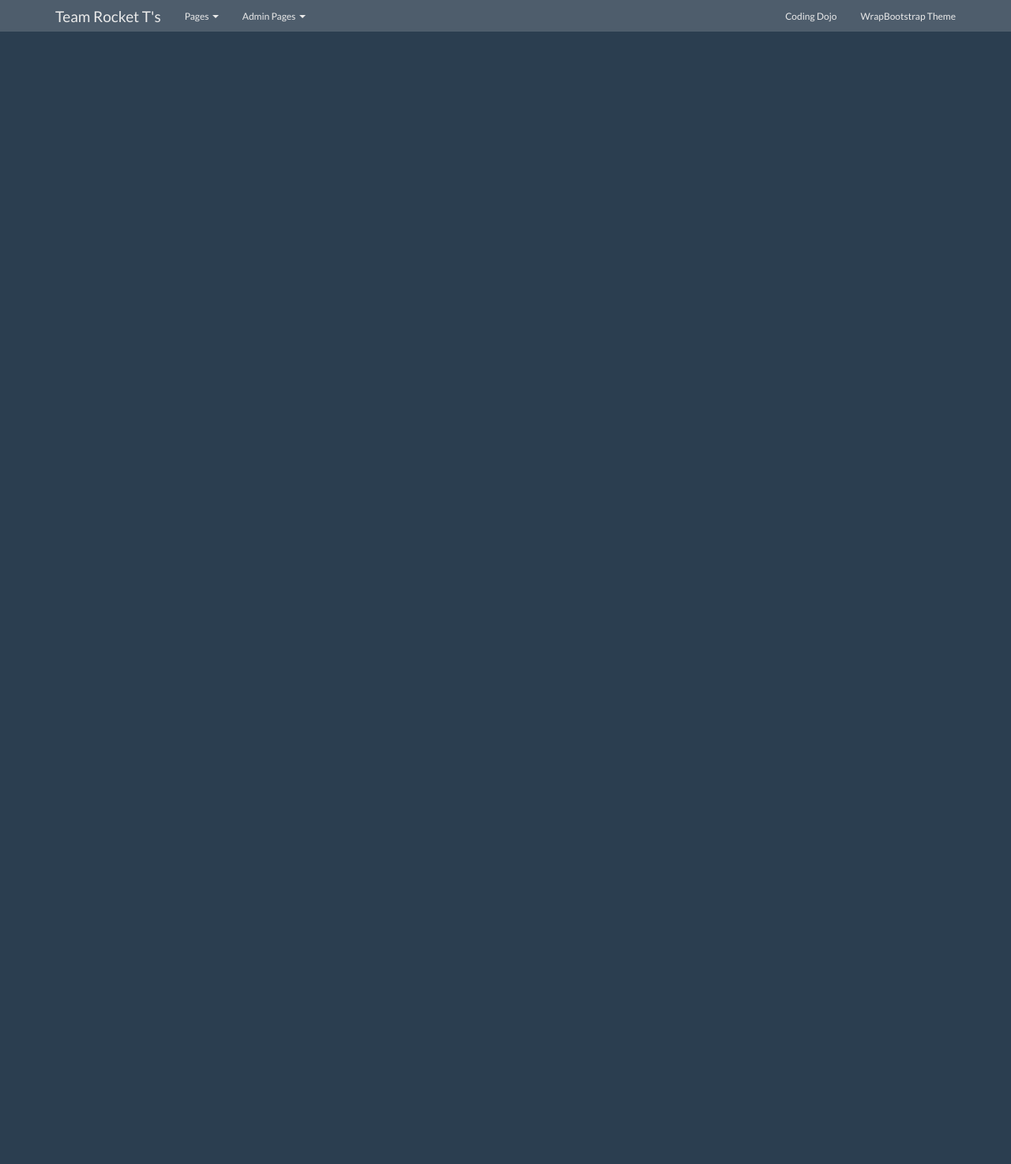
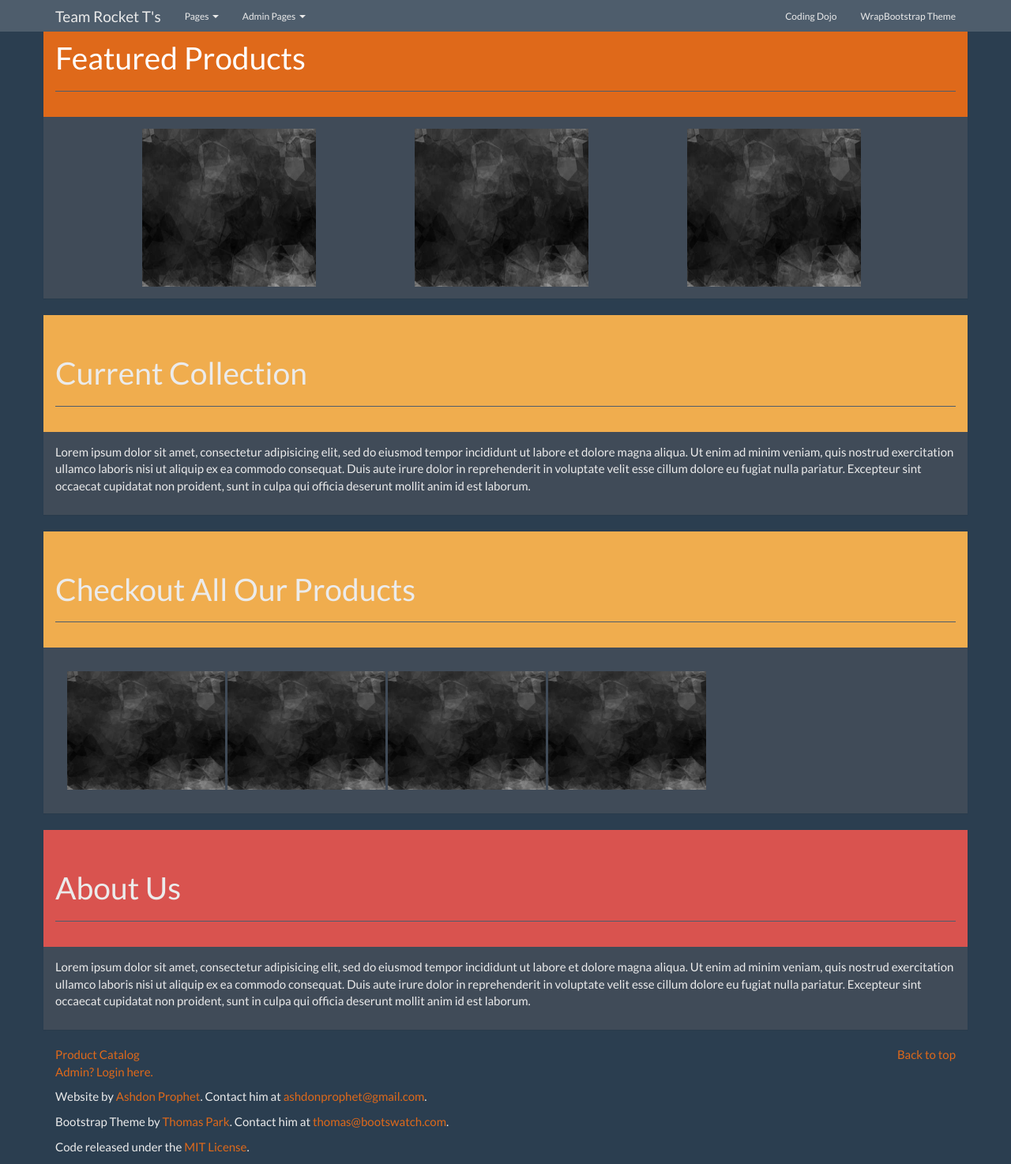
Before and after one commit to Ashdon-Prophet/project, a website: page client/index.html in a window 1280 px wide. Shown: the whole page at 79% size. Before the commit the page ends 800 px from the top, so only its background shows below. Drawn offline with nearby package versions, Linux system fonts and the light colour scheme.

Commit message:
basics updated

```diff
--- a/client/index.html
+++ b/client/index.html
@@ -1,44 +1,28 @@
 <!DOCTYPE html>
 <html>
 <head>
-    <meta charset="utf-8">
+    <meta charset="utf-8" name="viewport" content="width=device-width, initial-scale=1, maximum-scale=1, user-scalable=no">
     <title></title>
-    <script src="https://ajax.googleapis.com/ajax/libs/jquery/3.1.0/jquery.min.js"></script>
-    <script type="text/javascript" src="./../js/bootstrap.min.js" charset="utf-8"></script>
-    <script src='./js/angular.js' charset='utf-8'></script>
-    <script src='./js/angular-route.js' charset='utf-8'></script>
-    <script src='./js/angular-cookies.js' charset='utf-8'></script>
-    <script type='text/javascript' charset="utf-8"></script>
-    <link rel="stylesheet" href="./../css/bootstrap.min.css" charset="utf-8">
-    <script type="text/javascript">
-    var myApp = angular.module('myApp', ['ngRoute', 'ngCookies'])
-    myApp.config(function ($routeProvider){
-    $routeProvider
-        .when('/', {
-            templateUrl: 'partials/home.html'
-        })
-        .when('/merch', {
-            templateUrl: 'partials/merch.html'
-        })
-        .when('/product', {
-            templateUrl: 'partials/product.html'
-        })
-        .when('/checkout', {
-            templateUrl: 'partials/checkout.html'
-        })
-        .when('/login', {
-            templateUrl: 'partials/admin_login.html'
-        })
-        .when('/manage', {
-            templateUrl: 'partials/admin_manage.html'
-        })
-        .otherwise({
-            redirectTo: '/'
-        });
-    });
-    </script>
+    <style>
+        .placeholder250by200{
+            height: 250px;
+            width: 200px;
+            background-color: rgb(58, 67, 79);
+        }
+        .placeholder350by300{
+            height: 300px;
+            width: 350px;
+            background-color: rgb(58, 67, 79);
+        }
+        .placeholder450by300{
+            height: 300px;
+            width: 450px;
+            background-color: rgb(58, 67, 79);
+        }
+    </style>
 </head>
 <body ng-app='myApp' data-gr-c-s-loaded="true" data-pinterest-extension-installed="cr1.39.2">
+    <div class="container-fluid">
         <div class="navbar navbar-default navbar-fixed-top">
             <div class="container">
             <div class="navbar-header">
@@ -63,8 +47,8 @@
                     <li class="dropdown">
                         <a class="dropdown-toggle" data-toggle="dropdown" href="#" id="admin">Admin Pages <span class="caret"></span></a>
                         <ul class="dropdown-menu" aria-labelledby="admin">
-                        <li><a href="#/login">Login </a></li>
-                        <li><a href="#/manage">Manage </a></li>
+                            <li><a href="#/admin/login">Login </a></li>
+                            <li><a href="#/admin/manage">Manage </a></li>
                         </ul>
                     </li>
                 </ul>
@@ -76,8 +60,64 @@
             </div>
             </div>
         </div>
-    <div class="container" ng-view>
+        <div class="container">
+            <div ng-view>
+
             </div>
+            <footer>
+                <div class="row">
+                    <div class="col-lg-12">
+
+                        <ul class="list-unstyled">
+                            <li class="pull-right"><a href="#featured">Back to top</a></li>
+                            <li><a href="#/products">Product Catalog</a></li>
+                            <li><a href="#/admin/login">Admin? Login here.</a></li>
+                        </ul>
+                        <p>Website by <a href="https://github.com/Ashdon-Prophet" rel="nofollow">Ashdon Prophet</a>. Contact him at <a href="mailto:ashdonprophet@gmail.com">ashdonprophet@gmail.com</a>.</p>
+                        <p>Bootstrap Theme by <a href="http://thomaspark.co" rel="nofollow">Thomas Park</a>. Contact him at <a href="mailto:thomas@bootswatch.com">thomas@bootswatch.com</a>.</p>
+                        <p>Code released under the <a href="https://github.com/thomaspark/bootswatch/blob/gh-pages/LICENSE">MIT License</a>.</p>
+
+                    </div>
+                </div>
+            </footer>
+        </div>
+    </div>
+
+
+
 </body>
-
+    <script src="https://ajax.googleapis.com/ajax/libs/jquery/3.1.0/jquery.min.js"></script>
+    <script type="text/javascript" src="./../js/bootstrap.min.js" charset="utf-8"></script>
+    <script src='./js/angular.js' charset='utf-8'></script>
+    <script src='./js/angular-route.js' charset='utf-8'></script>
+    <script src='./js/angular-cookies.js' charset='utf-8'></script>
+    <script type='text/javascript' charset="utf-8"></script>
+    <link rel="stylesheet" href="./../css/bootstrap.min.css" charset="utf-8">
+    <script type="text/javascript">
+    var myApp = angular.module('myApp', ['ngRoute', 'ngCookies'])
+    myApp.config(function ($routeProvider){
+    $routeProvider
+        .when('/', {
+            templateUrl: 'partials/home.html'
+        })
+        .when('/merch', {
+            templateUrl: 'partials/merch.html'
+        })
+        .when('/product', {
+            templateUrl: 'partials/product.html'
+        })
+        .when('/checkout', {
+            templateUrl: 'partials/checkout.html'
+        })
+        .when('/admin/login', {
+            templateUrl: 'partials/admin_login.html'
+        })
+        .when('/admin/manage', {
+            templateUrl: 'partials/admin_manage.html'
+        })
+        .otherwise({
+            redirectTo: '/'
+        });
+    });
+    </script>
 </html>
--- a/client/partials/home.html
+++ b/client/partials/home.html
@@ -0,0 +1,83 @@
+<div class="bs-docs-section clearfix">
+    <div class="row">
+        <div class="panel panel-primary">
+            <div class="panel-heading">
+                <div class="row">
+                    <div class="col-lg-12">
+                        <div class="page-header">
+                            <h1 id="featured">Featured Products</h1>
+                        </div>
+                    </div>
+                </div>
+            </div>
+            <div class="panel-body" style="background-color: rgb(64, 75, 88)">
+                <img style='display: inline-block; height: 200px; width: 250px;' class="col-sm-3 col-md-offset-1" src="./../img/450by300grey.jpg" alt="450by300grey" />
+                <img style='display: inline-block; height: 200px; width: 250px;' class="col-sm-3 col-md-offset-1" src="./../img/450by300grey.jpg" alt="450by300grey" />
+                <img style='display: inline-block; height: 200px; width: 250px;' class="col-sm-3 col-md-offset-1" src="./../img/450by300grey.jpg" alt="450by300grey" />
+            </div>
+        </div>
+    </div>
+</div>
+<div class="bs-docs-section clearfix">
+    <div class="row">
+        <div class="panel panel-warning">
+            <div class="panel-heading">
+                <div class="row">
+                    <div class="col-lg-12">
+                        <div class="page-header">
+                            <h1 id="featured">Current Collection</h1>
+                        </div>
+                    </div>
+                </div>
+            </div>
+            <div class="panel-body" style="background-color: rgb(64, 75, 88)">
+                <p>
+                    Lorem ipsum dolor sit amet, consectetur adipisicing elit, sed do eiusmod tempor incididunt ut labore et dolore magna aliqua. Ut enim ad minim veniam, quis nostrud exercitation ullamco laboris nisi ut aliquip ex ea commodo consequat. Duis aute irure dolor in reprehenderit in voluptate velit esse cillum dolore eu fugiat nulla pariatur. Excepteur sint occaecat cupidatat non proident, sunt in culpa qui officia deserunt mollit anim id est laborum.
+                </p>
+            </div>
+        </div>
+    </div>
+</div>
+<div class="bs-docs-section clearfix">
+    <div class="row">
+        <div class="panel panel-warning">
+            <div class="panel-heading" style="">
+                <div class="row">
+                    <div class="col-lg-12">
+                        <div class="page-header">
+                            <h1 id="featured">Checkout All Our Products</h1>
+                        </div>
+                    </div>
+                </div>
+            </div>
+            <div class="panel-body" style="background-color: rgb(64, 75, 88)">
+                <div class="panel-body" style="background-color: rgb(64, 75, 88)">
+                    <img style='display: inline-block; height: 150px; width: 200px;' class=".col-xs-6 .col-sm-3" src="./../img/450by300grey.jpg" alt="450by300grey" />
+                    <img style='display: inline-block; height: 150px; width: 200px;' class=".col-xs-6 .col-sm-3" src="./../img/450by300grey.jpg" alt="450by300grey" />
+                    <img style='display: inline-block; height: 150px; width: 200px;' class=".col-xs-6 .col-sm-3" src="./../img/450by300grey.jpg" alt="450by300grey" />
+                    <img style='display: inline-block; height: 150px; width: 200px;' class=".col-xs-6 .col-sm-3" src="./../img/450by300grey.jpg" alt="450by300grey" />
+                </div>
+            </div>
+        </div>
+    </div>
+</div>
+<div class="bs-docs-section clearfix">
+    <div class="row">
+        <div class="panel panel-danger">
+            <div class="panel-heading">
+                <div class="row">
+                    <div class="col-lg-12">
+                        <div class="page-header">
+                            <h1 id="featured">About Us</h1>
+                        </div>
+                    </div>
+                </div>
+            </div>
+            <div class="panel-body" style="background-color: rgb(64, 75, 88)">
+                <p>
+                    Lorem ipsum dolor sit amet, consectetur adipisicing elit, sed do eiusmod tempor incididunt ut labore et dolore magna aliqua. Ut enim ad minim veniam, quis nostrud exercitation ullamco laboris nisi ut aliquip ex ea commodo consequat. Duis aute irure dolor in reprehenderit in voluptate velit esse cillum dolore eu fugiat nulla pariatur. Excepteur sint occaecat cupidatat non proident, sunt in culpa qui officia deserunt mollit anim id est laborum.
+                </p>
+            </div>
+        </div>
+    </div>
+</div>
```
Also changed, not shown: client/img/450by300grey.jpg (added), client/img/sunset_bridge.jpeg (added). Lines whose indentation alone changed are shown as unchanged.
